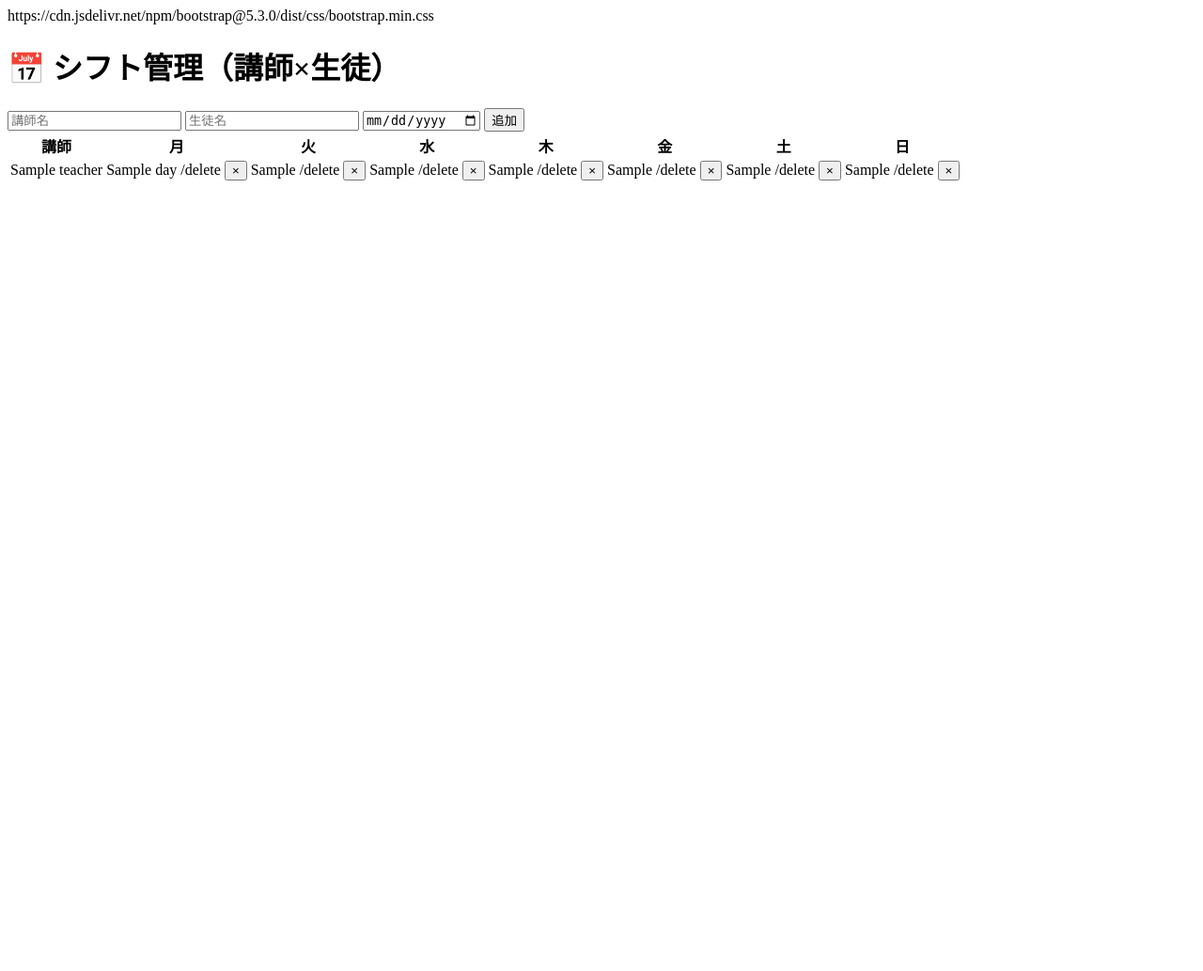
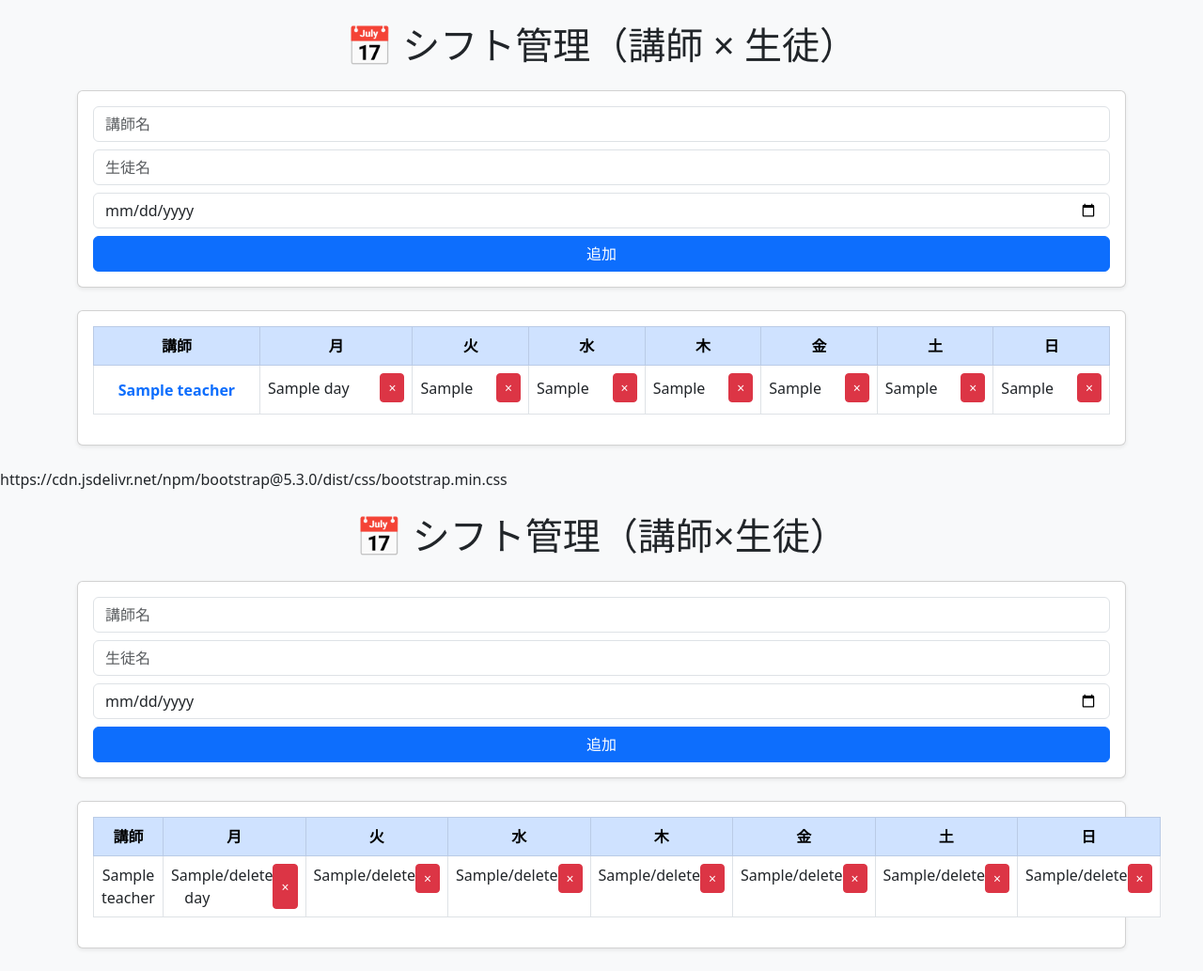
Before and after one commit to HEMLOKapx/shiftapp, a Flask app: template templates/index.html in a window 1280 px wide. Shown: the whole page at 94% size. Before the commit the page ends 192 px from the top, so only its background shows below. Run offline with Flask 3, Linux system fonts and the light colour scheme; the template is opened without the code that fills it: most values are stand-ins (such as "Sample title", 1, 10 or a date in 2020).

Commit message:
Update index.html

```diff
--- a/templates/index.html
+++ b/templates/index.html
@@ -1,4 +1,100 @@
 <!DOCTYPE html>
+<html>
+<head>
+    <meta charset="UTF-8">
+    <title>シフト管理</title>
+    <meta name="viewport" content="width=device-width, initial-scale=1">
+
+    <!-- ✅ Bootstrap（これ必要） -->
+    <link href="https://cdn.jsdelivr.net/npm/bootstrap@5.3.0/dist/css/bootstrap.min.css" rel="stylesheet">
+</head>
+
+<body class="bg-light">
+
+<div class="container py-4">
+
+    <h1 class="text-center mb-4">📅 シフト管理（講師 × 生徒）</h1>
+
+    <!-- ✅ 入力フォーム -->
+    <div class="card p-3 mb-4 shadow-sm">
+        <form method="POST">
+
+            <input name="teacher" class="form-control mb-2" placeholder="講師名" required>
+
+            <input name="student" class="form-control mb-2" placeholder="生徒名" required>
+
+            <input type="date" name="date" class="form-control mb-2" required>
+
+            <button type="submit" class="btn btn-primary w-100">
+                追加
+            </button>
+
+        </form>
+    </div>
+
+    <!-- ✅ エクセル風テーブル -->
+    <div class="card p-3 shadow-sm">
+        <table class="table table-bordered text-center align-middle">
+
+            <thead class="table-primary">
+                <tr>
+                    <th>講師</th>
+                    <th>月</th>
+                    <th>火</th>
+                    <th>水</th>
+                    <th>木</th>
+                    <th>金</th>
+                    <th>土</th>
+                    <th>日</th>
+                </tr>
+            </thead>
+
+            <tbody>
+                {% for teacher, row in table.items() %}
+                <tr>
+
+                    <td class="fw-bold text-primary">
+                        {{ teacher }}
+                    </td>
+
+                    {% for day in ["月","火","水","木","金","土","日"] %}
+                    <td>
+
+                        {% for s in row[day] %}
+
+                        <div class="d-flex justify-content-between align-items-center mb-1">
+
+                            <span>{{ s }}</span>
+
+                            <!-- ✅ 削除ボタン（最重要） -->
+                            <form method="POST" action="/delete" style="margin:0;">
+                                <input type="hidden" name="teacher" value="{{ teacher }}">
+                                <input type="hidden" name="student" value="{{ s }}">
+                                <input type="hidden" name="date" value="{{ date }}">
+
+                                <button type="submit" class="btn btn-sm btn-danger">
+                                    ×
+                                </button>
+                            </form>
+
+                        </div>
+
+                        {% endfor %}
+
+                    </td>
+                    {% endfor %}
+
+                </tr>
+                {% endfor %}
+            </tbody>
+
+        </table>
+    </div>
+
+</div>
+
+</body>
+</html><!DOCTYPE html>
 <html>
 <head>
     <meta charset="UTF-8">
```
